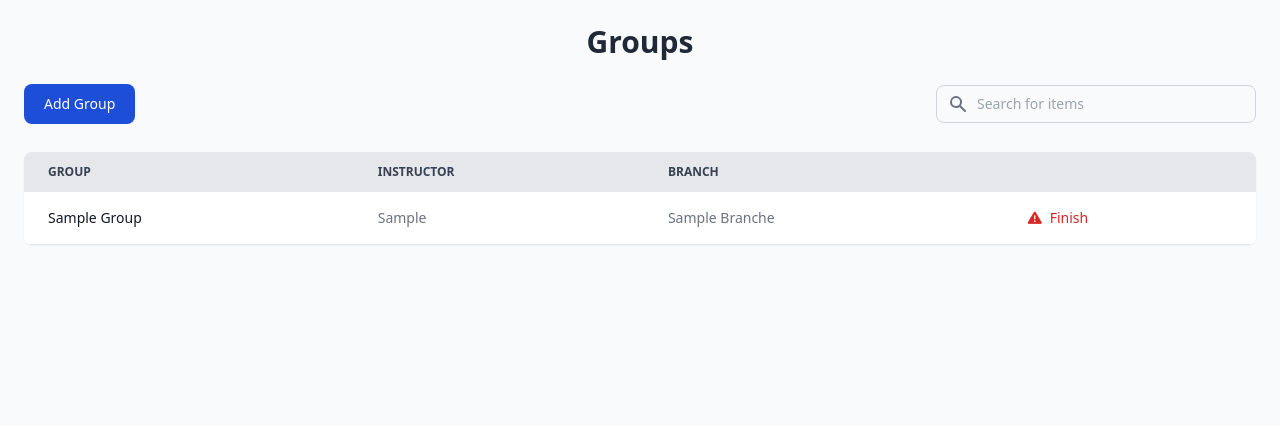
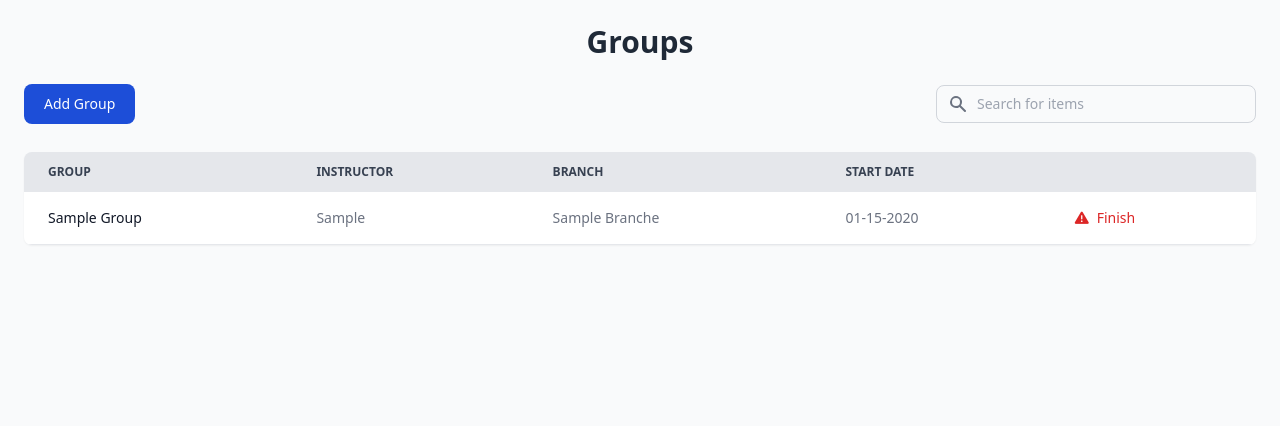
Before and after one commit to kareemRafat/instructor_system, a PHP site: page /groups.php in a window 1280 px wide. Shown: the part 64-490 px from the top of the page. Run offline with PHP 8.4, Linux system fonts and the light colour scheme; the visitor is signed in with stand-in values (Sample User, id 1); tables that the repository leaves empty or names only in its code hold one stand-in row (values such as "Sample post"); some libraries are stand-ins or nearby versions.

Commit message:
add finish to update finished date

```diff
--- a/Design/Modals/insert_group.php
+++ b/Design/Modals/insert_group.php
@@ -20,6 +20,12 @@
                 </div>
                 <!-- Modal body -->
                 <form class="p-4 md:p-5" action="functions/Groups/insert_group.php" method="POST">
+                    <input type="hidden" name="time" id="currentTime">
+                    <script>
+                        const now = new Date();
+                        const time = now.toTimeString().split(' ')[0]; // Gets "HH:MM:SS"
+                        document.getElementById('currentTime').value = time;
+                    </script>
                     <div class="relative w-full my-5">
                         <div class="absolute inset-y-0 start-0 flex items-center ps-3 pointer-events-none">
                             <svg class="w-4 h-4 text-gray-500 dark:text-gray-400" aria-hidden="true" xmlns="http://www.w3.org/2000/svg" fill="currentColor" viewBox="0 0 20 20">
@@ -95,7 +101,7 @@
             fetchBranches();
         });
 
-        branchSelect.addEventListener('change' , function(){
+        branchSelect.addEventListener('change', function() {
             fetchInstructors(this.value);
         });
 
--- a/functions/Groups/finish_group.php
+++ b/functions/Groups/finish_group.php
@@ -9,10 +9,11 @@ if (!isset($_SESSION['user_id'])) {
 
 if ($_SERVER['REQUEST_METHOD'] === 'POST') {
     $group_id = $_POST['group_id'] ?? null;
+    $finist_date = $_POST['finist_date'] ?? null;
 
     if ($group_id) {
         try {
-            $stmt = $pdo->prepare("UPDATE groups SET is_active = 0 WHERE id = :group_id");
+            $stmt = $pdo->prepare("UPDATE groups SET is_active = 0 , finish_date = '$finist_date' WHERE id = :group_id");
             $stmt->bindParam(':group_id', $group_id);
             $stmt->execute();
 
--- a/functions/Groups/insert_group.php
+++ b/functions/Groups/insert_group.php
@@ -9,12 +9,15 @@ if(!isset($_SESSION['user_id'])) {
 
 if ($_SERVER['REQUEST_METHOD'] === 'POST') {
     $date = $_POST['date'] ?? null;
+    $time = $_POST['time'] ?? null;
     $name = $_POST['name'] ?? null;
     $instructor = $_POST['instructor'] ?? null;
     $branch = $_POST['branch'] ?? null;
 
     if ($date) {
         $date = date('Y-m-d', strtotime($date));
+        $time = date('H:i:s', strtotime($time));
+        $date = $date . ' ' . $time;
     }
 
     if ($date && $name && $instructor && $branch) {
--- a/groups.php
+++ b/groups.php
@@ -14,7 +14,8 @@ include_once 'Design/includes/navbar.php';
                         groups.id,
                         groups.name AS group_name,
                         instructors.username AS instructor_name,
-                        branches.name AS branch_name
+                        branches.name AS branch_name,
+                        DATE_FORMAT(groups.start_date, '%m-%d-%Y') AS formatted_date
                 FROM groups
                 JOIN instructors ON groups.instructor_id = instructors.id
                 JOIN branches ON groups.branch_id = branches.id
@@ -40,7 +41,7 @@ include_once 'Design/includes/navbar.php';
                     <path fill-rule="evenodd" d="M8 4a4 4 0 100 8 4 4 0 000-8zM2 8a6 6 0 1110.89 3.476l4.817 4.817a1 1 0 01-1.414 1.414l-4.816-4.816A6 6 0 012 8z" clip-rule="evenodd"></path>
                 </svg>
             </div>
-            <input type="text" id="table-search" class="block p-2 ps-10 text-sm text-gray-900 border border-gray-300 rounded-lg w-80 bg-gray-50 focus:ring-blue-500 focus:border-blue-500 dark:bg-gray-700 dark:border-gray-600 dark:placeholder-gray-400 dark:text-white dark:focus:ring-blue-500 dark:focus:border-blue-500" placeholder="Search for items">
+            <input type="search" id="table-search" class="block p-2 ps-10 text-sm text-gray-900 border border-gray-300 rounded-lg w-80 bg-gray-50 focus:ring-blue-500 focus:border-blue-500 dark:bg-gray-700 dark:border-gray-600 dark:placeholder-gray-400 dark:text-white dark:focus:ring-blue-500 dark:focus:border-blue-500" placeholder="Search for items">
         </div>
     </div>
     <!-- table -->
@@ -56,6 +57,9 @@ include_once 'Design/includes/navbar.php';
                     </th>
                     <th scope="col" class="px-6 py-3">
                         Branch
+                    </th>
+                    <th scope="col" class="px-6 py-3">
+                        Start Date
                     </th>
                     <th scope="col" class="px-6 py-3">
                         <span class="sr-only">Finish</span>
@@ -75,7 +79,11 @@ include_once 'Design/includes/navbar.php';
                         </td>
                         <td class="px-6 py-4">
                             <?= ucwords($row['branch_name']) ?>
-                        </td>                        <td class="px-6 py-4">
+                        </td>
+                        <td class="px-6 py-4">
+                            <?= $row['formatted_date'] ?>
+                        </td>
+                        <td class="px-6 py-4">
                             <button data-group-id="<?= $row['id'] ?>" class="finish-group-btn font-medium text-red-600 dark:text-red-500 hover:underline"><i class="fa-solid fa-triangle-exclamation mr-2"></i>Finish
                             </button>
                         </td>
--- a/js/groups-main.js
+++ b/js/groups-main.js
@@ -79,7 +79,12 @@ document.addEventListener("DOMContentLoaded", function () {
 /** Finish a group */
 function finishGroup(groupId, button) {
   const formData = new FormData();
+
+  const now = new Date();
+  const datetime = now.toLocaleString('sv-SE').replace('T', ' '); // 'YYYY-MM-DD HH:mm:ss'
+
   formData.append('group_id', groupId);
+  formData.append('finist_date' , datetime );
 
   fetch('functions/Groups/finish_group.php', {
     method: 'POST',
```
